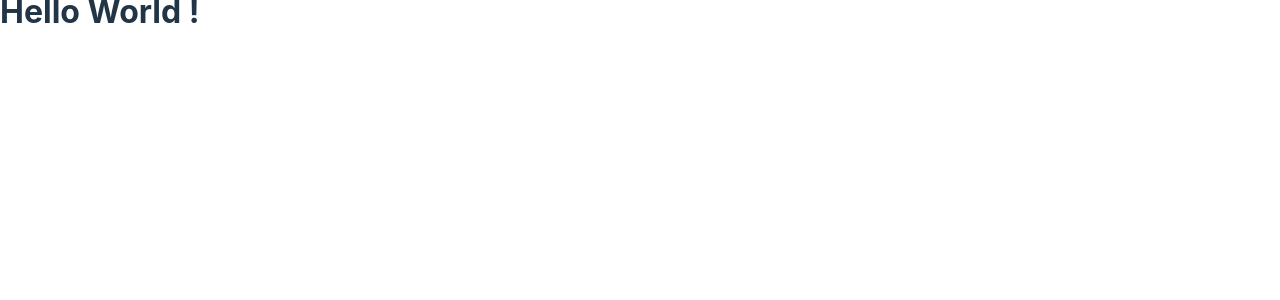
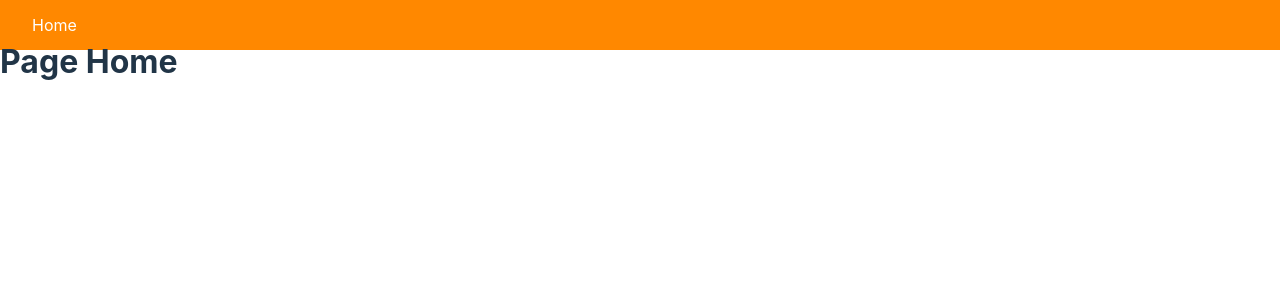
Before and after one commit to kim-duyen-frontend/learn-react-router-v5, a React (Vite) app: page /home in a window 1280 px wide. Shown: the top 300 px of the page. Built offline with nearby package versions, Linux system fonts and the light colour scheme.

Commit message:
organize some router

```diff
--- a/src/App.jsx
+++ b/src/App.jsx
@@ -1,9 +1,20 @@
+import { Switch, Route } from "react-router-dom";
+import Login from "./pages/login/Login";
+import Home from "./pages/home/Home";
+import NotFoundPage from "./pages/not-found/NotFoundPage";
+import Navbar from "./components/navbar/Navbar";
+
 function App() {
 
   return (
-    <div className="App">
-      <h1>Hello World !</h1>
-    </div>
+    <>
+      <Navbar />
+      <Switch>
+        <Route exact path="/" component={Login} />
+        <Route path="/home" component={Home} />
+        <Route path="*" component={NotFoundPage} />
+      </Switch>
+    </>
   )
 }
 
--- /dev/null
+++ b/src/components/navbar/Navbar.jsx
@@ -0,0 +1,15 @@
+import React from 'react';
+import { Link } from 'react-router-dom';
+import "./styles.scss";
+
+function Navbar() {
+    return (
+        <div className="navbar">
+            <div className="container">
+                <Link exact to="/home">Home</Link>
+            </div>
+        </div>
+    );
+}
+
+export default Navbar;
--- /dev/null
+++ b/src/components/navbar/styles.scss
@@ -0,0 +1,13 @@
+.navbar {
+    height: 50px;
+    line-height: 50px;
+    background-color: #f80;
+    padding: 0 2rem;
+
+    .container {
+        a {
+            text-decoration: none;
+            color: #fff;
+        }
+    }
+}
--- /dev/null
+++ b/src/pages/home/Home.jsx
@@ -0,0 +1,12 @@
+import React from 'react';
+import { withRouter } from 'react-router-dom';
+
+function Home() {
+    return (
+        <div>
+            <h1>Page Home</h1>
+        </div>
+    );
+}
+
+export default withRouter(Home);
--- /dev/null
+++ b/src/pages/login/Login.jsx
@@ -0,0 +1,11 @@
+import React from 'react';
+
+function Login() {
+    return (
+        <div>
+            <h1>Page Login</h1>
+        </div>
+    );
+}
+
+export default Login;
--- /dev/null
+++ b/src/pages/not-found/NotFoundPage.jsx
@@ -0,0 +1,11 @@
+import React from 'react';
+
+function NotFoundPage() {
+    return (
+        <div>
+            <h1>Not Found Page</h1>
+        </div>
+    );
+}
+
+export default NotFoundPage;
```
Also changed, not shown: src/main.jsx (+7 -6 lines), src/components/Access.jsx (added), src/components/PrivateRouter.jsx (added), src/redux/actions/index.js (added), src/redux/reducers/index.js (added), src/redux/store/index.js (added).
